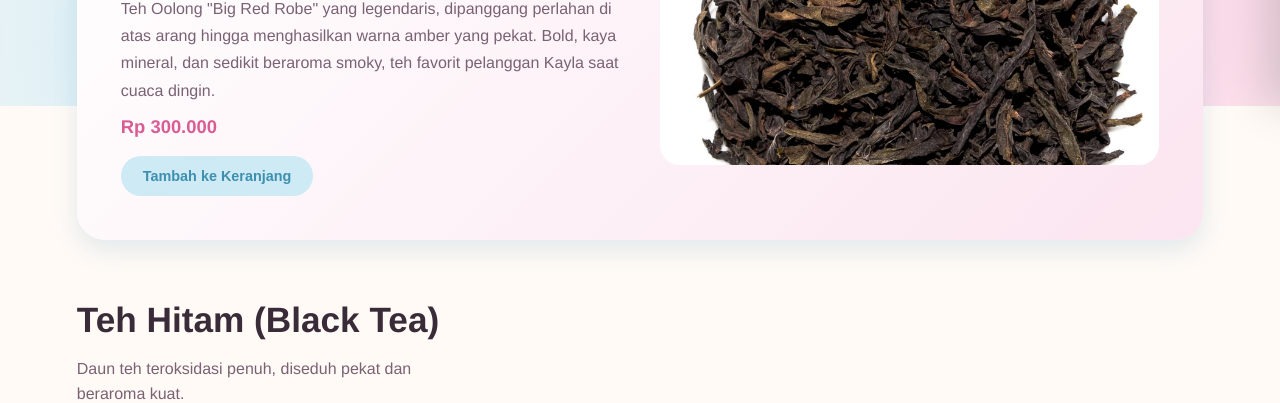
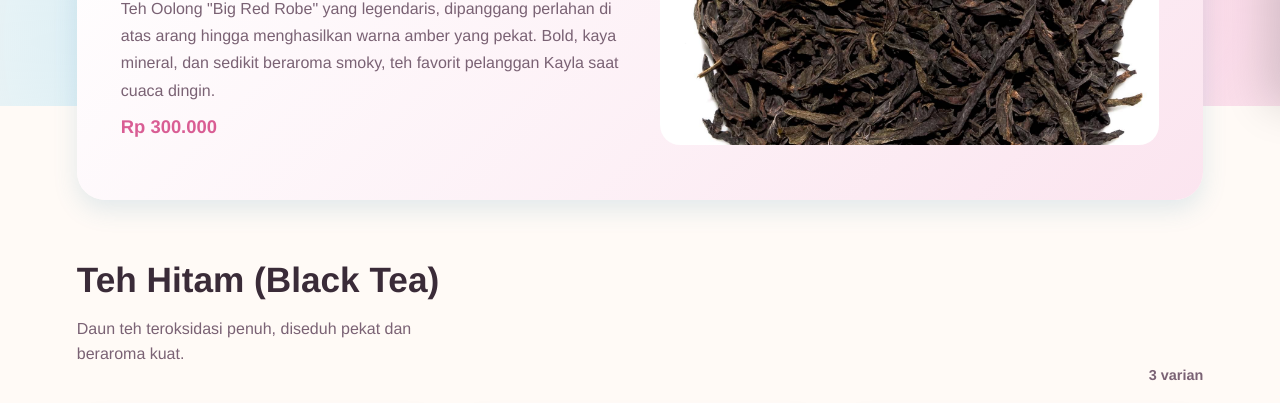
Before and after one commit to Phiiel/MilkTeaShop, a plain HTML site: page catalogue.html in a window 1280 px wide. Shown: the part 694-1097 px from the top of the page. Drawn offline with Linux system fonts and the light colour scheme.

Commit message:
Remove 'Add to Cart' button from catalogue
Removed the 'Add to Cart' button for the product.

```diff
--- a/catalogue.html
+++ b/catalogue.html
@@ -798,13 +798,6 @@
             saat cuaca dingin.
           </p>
           <div class="spotlight-price" id="spotlightPrice"></div>
-          <button
-            class="add-btn"
-            style="padding: 12px 22px; font-size: 0.9rem"
-            data-name="Da Hong Pao"
-          >
-            Tambah ke Keranjang
-          </button>
         </div>
         <img
           class="spotlight-swatch"
```
